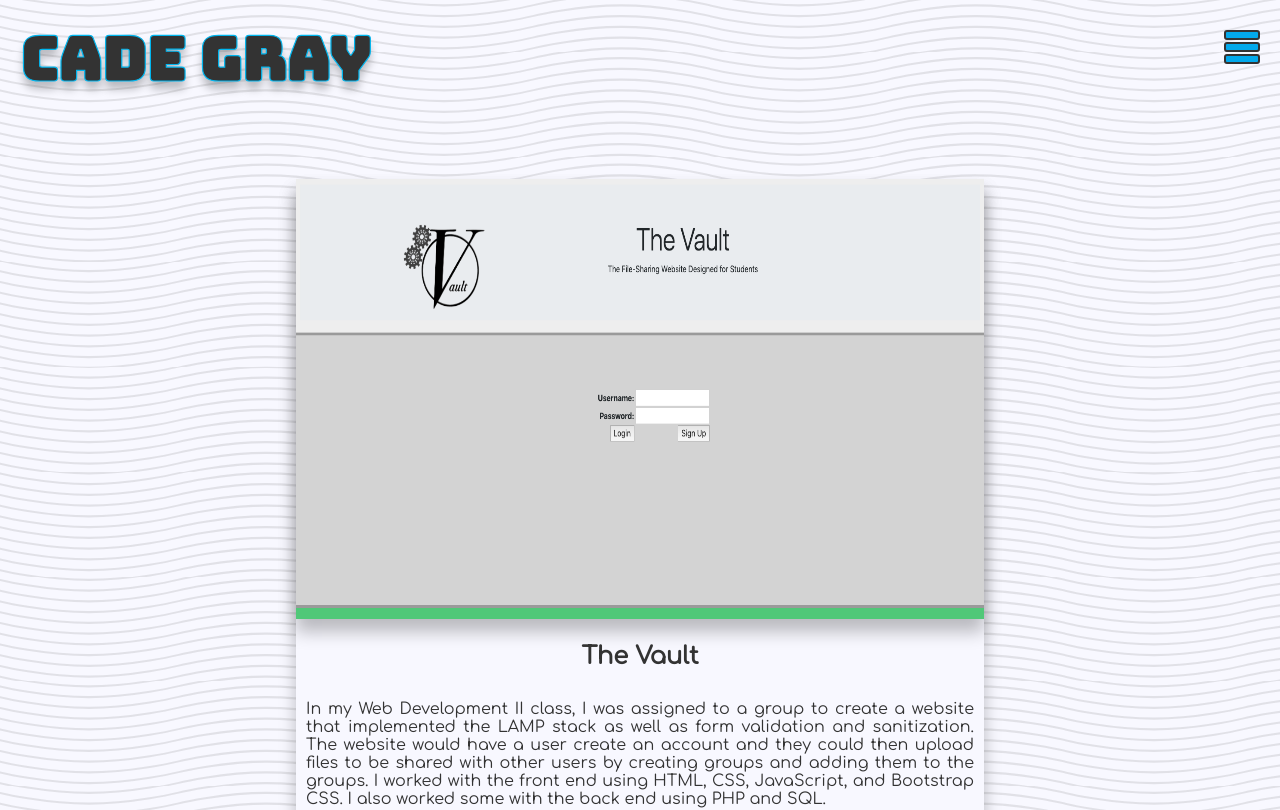
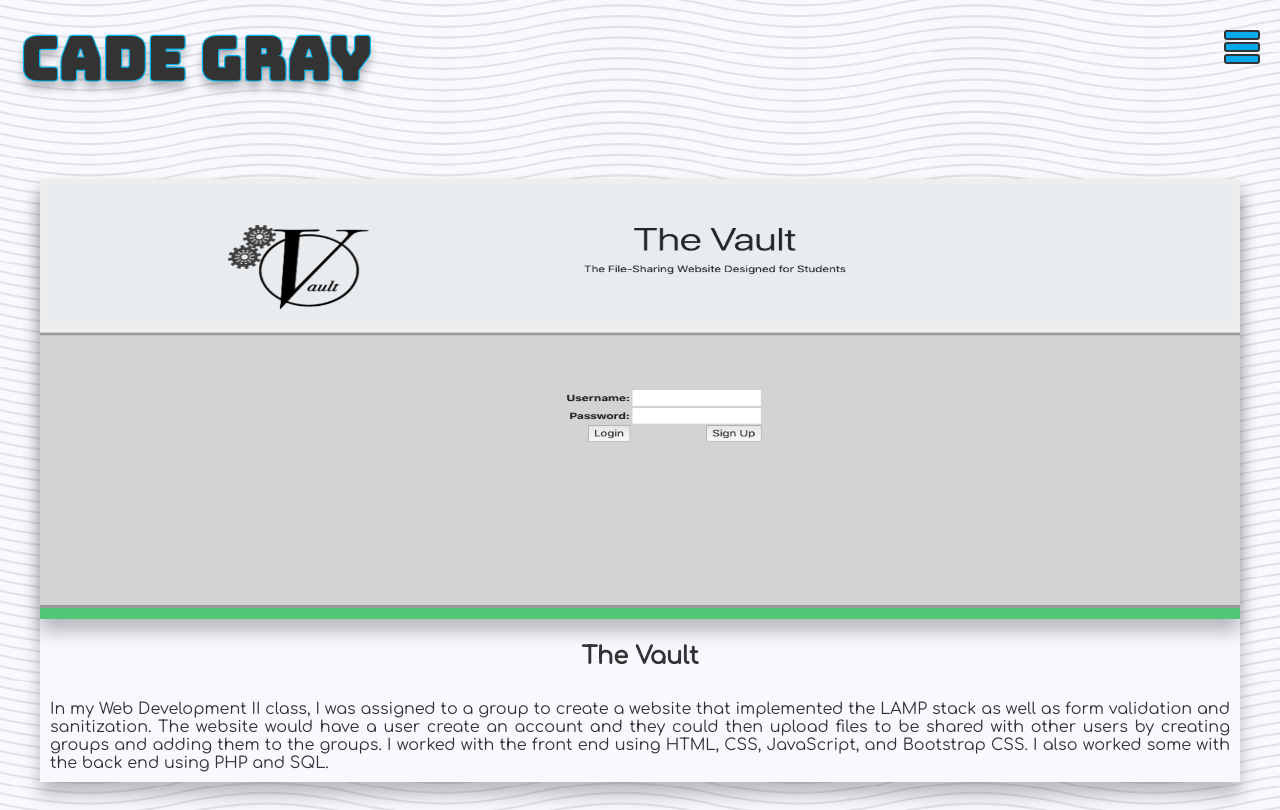
Before and after one commit to cade-gray/personal-site-react, a React (Create React App) app: page /projects in a window 1280 px wide. Shown: the top 810 px of the page. Built offline with nearby package versions, Linux system fonts and the light colour scheme.

Commit message:
Alright should be fixed now.

```diff
--- a/src/Projects/Projects.css
+++ b/src/Projects/Projects.css
@@ -5,8 +5,6 @@
     padding-right: 25vw;
     padding: 10px;
     font-family: comfortaa;
-    margin-left: 20vw;
-    margin-right: 20vw;
 }
 .project-list-container{
     margin-top: 20px;
```
